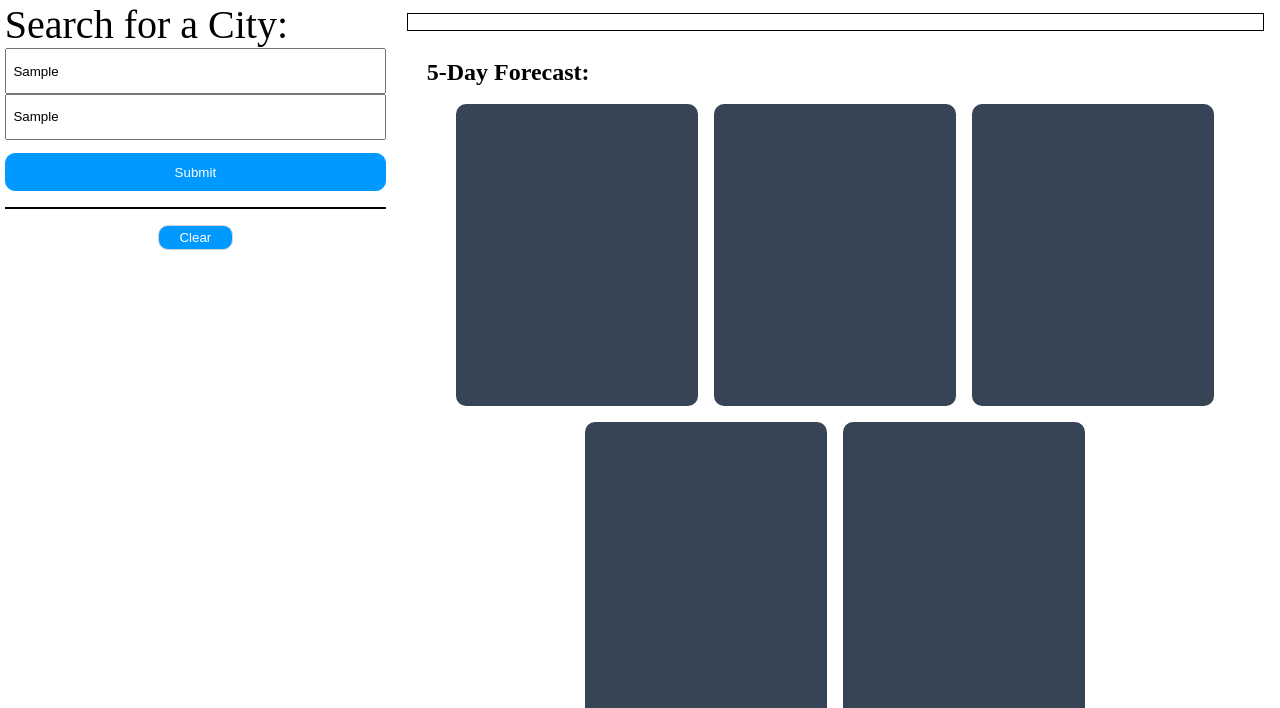
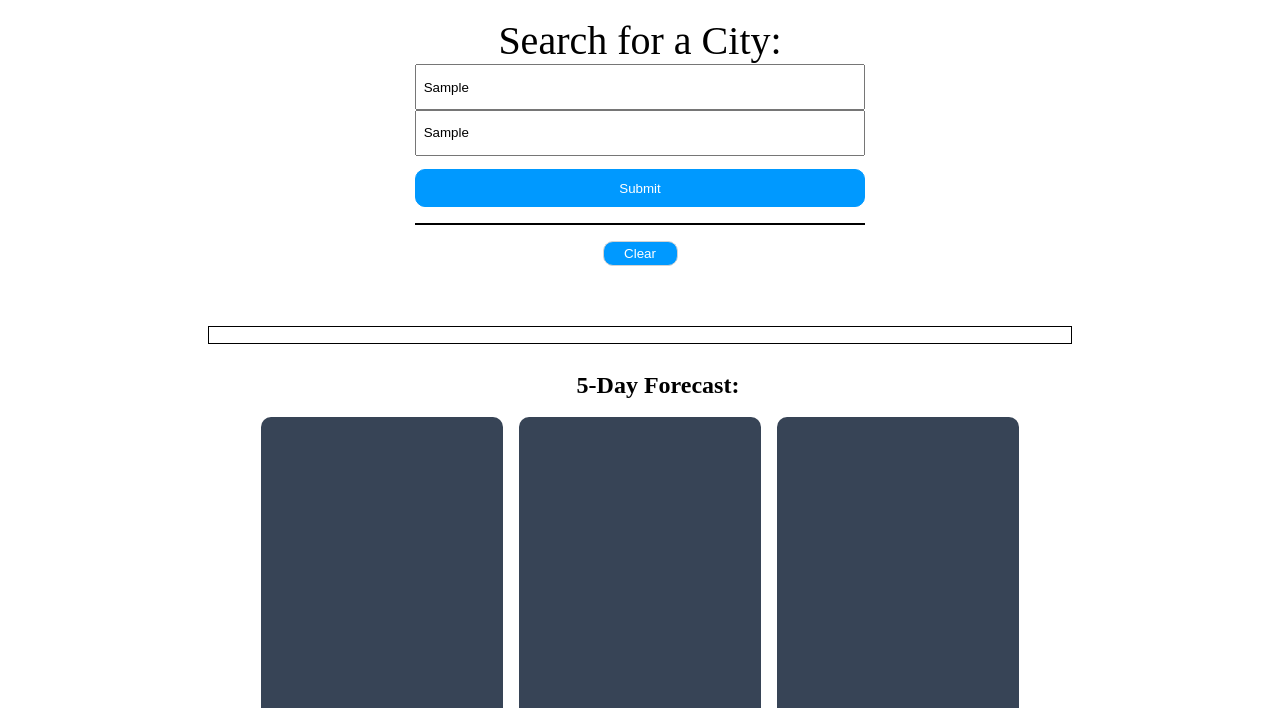
Before and after one commit to Tonyavall/6-Weather-Dashboard, a plain HTML site: page index.html in a window 1280 px wide. Both pictures are taken after typing "Sample", "Sample" into the empty fields and a click on the input "Submit". Shown: the part 92-800 px from the top of the page. Drawn offline with Linux system fonts and the light colour scheme; no server answers.

Commit message:
Fixed css a little bit

```diff
--- a/assets/style.css
+++ b/assets/style.css
@@ -22,16 +22,20 @@ h1 {
 .aside-article-container {
   display: flex;
   flex-direction: row;
+  flex-wrap: wrap;
+  justify-content: space-around;
 }
 
 aside {
-  width: 30vw;
+  margin: 1em;
+  width: 450px;
   display: flex;
   flex-direction: column;
   padding: .3em;
 }
 
 .user-input {
+  text-align: center;
   border-bottom: 2px solid black;
   display: flex;
   flex-direction: column;
@@ -89,6 +93,7 @@ article {
   width: 70vw;
   display: flex;
   flex-direction: column;
+  text-align: center;
 }
 
 #status-container {
@@ -105,6 +110,7 @@ article {
   display: flex;
   flex-direction: row;
   align-items: center;
+  justify-content: center;
   flex-wrap: wrap;
 }
 
@@ -147,6 +153,7 @@ article h2 {
   display: flex;
   flex-direction: column;
   justify-content: space-around;
+  align-items: center;
 }
 
 #forecast-day h3 {
@@ -155,6 +162,7 @@ article h2 {
 
 #weather-icon {
   height: 45px;
+  width: 70px;
 }
 
 #hidden {
@@ -166,7 +174,6 @@ article h2 {
 .preloader {
   position: relative;
   align-self: center;
-  margin-left: 28%;
 }
 
 svg {
```
